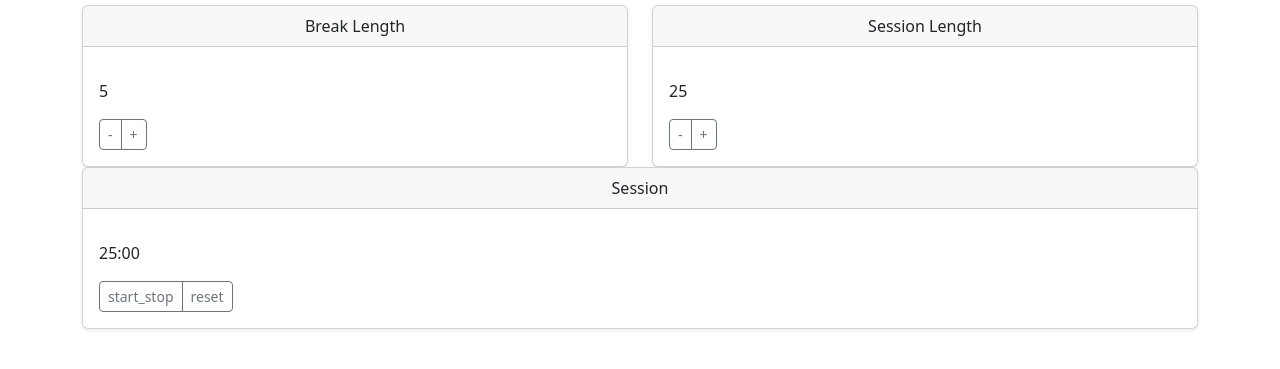
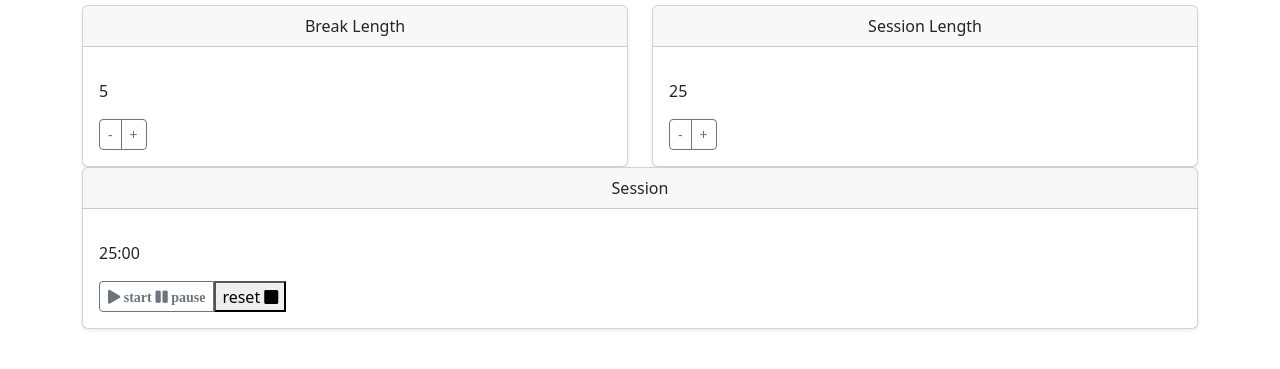
Before and after one commit to alvinkg/25-5Clock, a plain HTML site: page index.html in a window 1280 px wide. Shown: the part 147-516 px from the top of the page. Drawn offline with nearby package versions, Linux system fonts and the light colour scheme.

Commit message:
add font awesome icons

```diff
--- a/index.html
+++ b/index.html
@@ -4,6 +4,10 @@
     <meta charset="utf-8">
     <meta name="viewport" content="width=device-width, initial-scale=1">
     <title>25 + 5 Clock</title>
+    <link rel="stylesheet" href="styles.css">
+    <!-- Font Awesome Icons -->
+    <link href="https://cdnjs.cloudflare.com/ajax/libs/font-awesome/5.10.2/css/all.css" rel="stylesheet"/>
+    <!-- Bootstrap -->
     <link href="https://cdn.jsdelivr.net/npm/bootstrap@5.3.0/dist/css/bootstrap.min.css" rel="stylesheet" integrity="sha384-9ndCyUaIbzAi2FUVXJi0CjmCapSmO7SnpJef0486qhLnuZ2cdeRhO02iuK6FUUVM" crossorigin="anonymous">
   </head>
 
@@ -58,9 +62,16 @@
                     <div class="d-flex justify-content-between align-items-center">
                     <div class="btn-group">
 
-                        <button id="start_stop" class="btn btn-sm btn-outline-secondary">start_stop</button>
+                        <button id="start_stop" class="btn btn-sm btn-outline-secondary">
 
-                        <button id="reset" type="button" class="btn btn-sm btn-outline-secondary">reset</button>
+                            <i class="fas fa-play" id="play-icon"> start</i>
+                            <i class="fas fa-pause hidden" id="pause-icon"> pause</i>
+                        </button>
+                        <!-- btn btn-outline-secondary btn-sm -->
+                        <button id="reset" type="button" class="hidden" class="btn btn-outline-secondary btn-sm">
+                            reset
+                            <i class="fas fa-stop"></i>
+                        </button>
                     </div>
                     <!-- <small class="text-body-secondary">9 mins</small> -->
                     </div>
```
